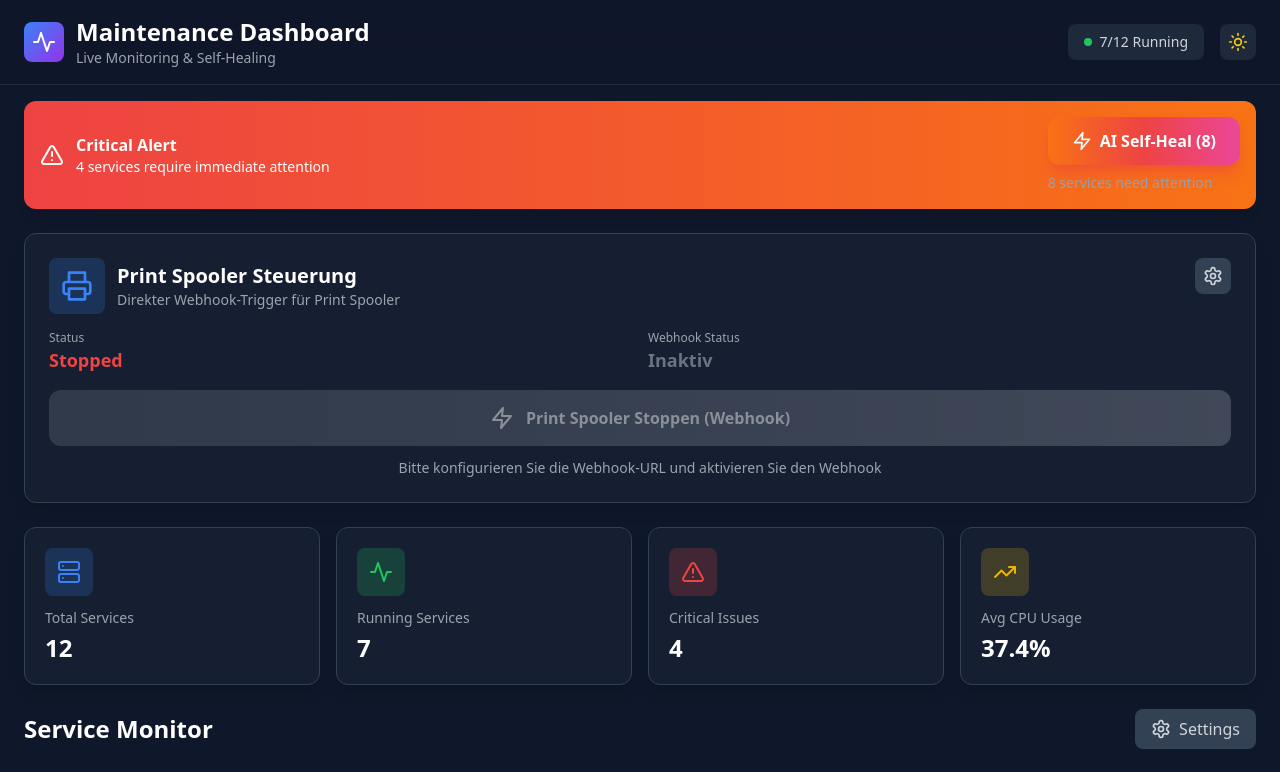
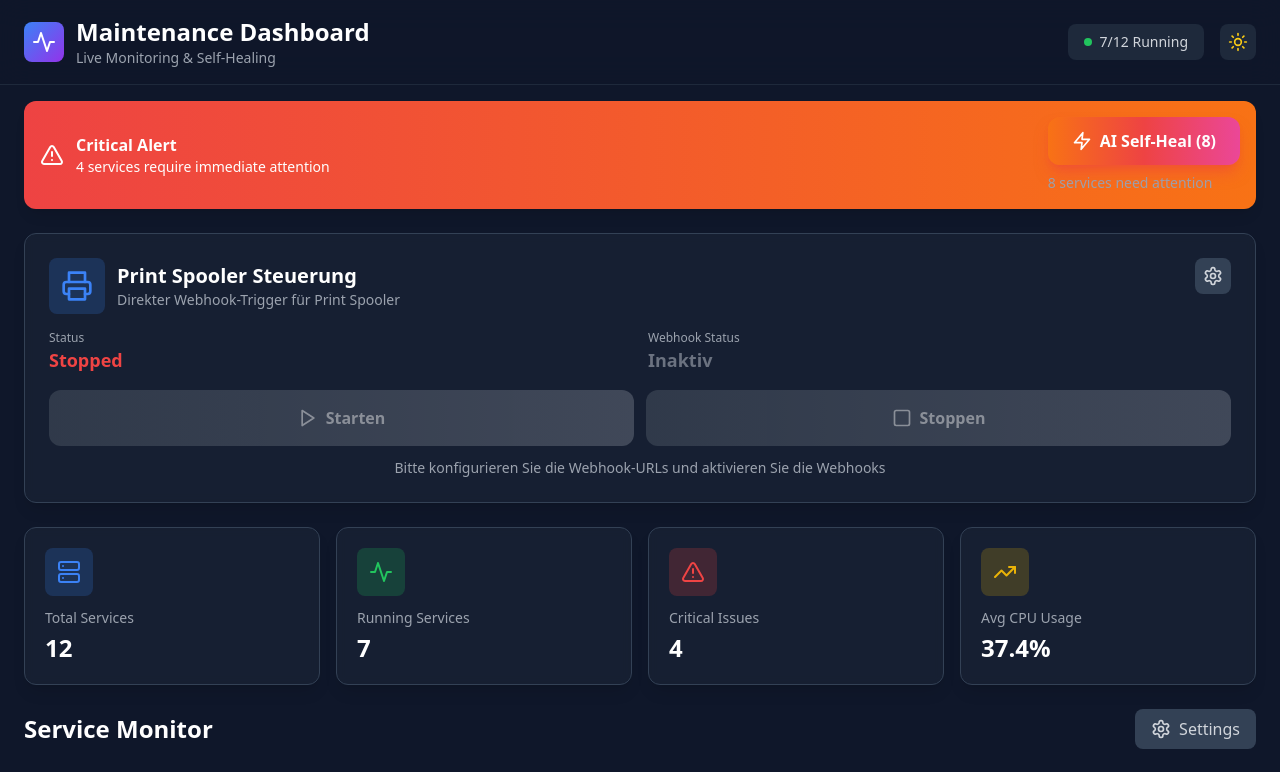
Before and after one commit to Striker24x/vibe-coding, a React (Vite) app: page / in a window 1280 px wide. Shown: the top 772 px of the page. Built offline with nearby package versions, Linux system fonts and the light colour scheme.

Commit message:
Updated App.tsx

```diff
--- a/src/App.tsx
+++ b/src/App.tsx
@@ -78,23 +78,62 @@ function App() {
     }
   };
 
-  const handleWebhookTrigger = async (serviceId: string) => {
+  const handleStartWebhook = async (serviceId: string) => {
     const service = services.find((s) => s.id === serviceId);
-    if (!service || !service.webhook_url || !service.webhook_enabled) {
+    if (!service || !service.start_webhook_url || !service.start_webhook_enabled) {
       addAlert({
         type: 'error',
         title: 'Webhook Fehler',
-        message: 'Webhook ist nicht konfiguriert oder deaktiviert',
+        message: 'Start Webhook ist nicht konfiguriert oder deaktiviert',
       });
       return;
     }
 
-    window.location.href = service.webhook_url;
+    updateService(serviceId, { status: 'Running' });
+    window.location.href = service.start_webhook_url;
+
+    addAlert({
+      type: 'success',
+      title: 'Dienst gestartet',
+      message: `${service.display_name} wurde erfolgreich gestartet`,
+    });
   };
 
-  const handleWebhookUpdate = async (serviceId: string, webhookUrl: string, enabled: boolean) => {
+  const handleStopWebhook = async (serviceId: string) => {
+    const service = services.find((s) => s.id === serviceId);
+    if (!service || !service.stop_webhook_url || !service.stop_webhook_enabled) {
+      addAlert({
+        type: 'error',
+        title: 'Webhook Fehler',
+        message: 'Stop Webhook ist nicht konfiguriert oder deaktiviert',
+      });
+      return;
+    }
+
+    updateService(serviceId, { status: 'Stopped' });
+    window.location.href = service.stop_webhook_url;
+
+    addAlert({
+      type: 'success',
+      title: 'Dienst gestoppt',
+      message: `${service.display_name} wurde erfolgreich gestoppt`,
+    });
+  };
+
+  const handleWebhookUpdate = async (
+    serviceId: string,
+    startUrl: string,
+    startEnabled: boolean,
+    stopUrl: string,
+    stopEnabled: boolean
+  ) => {
     try {
-      updateService(serviceId, { webhook_url: webhookUrl, webhook_enabled: enabled });
+      updateService(serviceId, {
+        start_webhook_url: startUrl,
+        start_webhook_enabled: startEnabled,
+        stop_webhook_url: stopUrl,
+        stop_webhook_enabled: stopEnabled,
+      });
 
       addAlert({
         type: 'success',
@@ -148,7 +187,8 @@ function App() {
         {services.find((s) => s.name === 'spooler') && (
           <PrintSpoolerControl
             service={services.find((s) => s.name === 'spooler')!}
-            onWebhookTrigger={handleWebhookTrigger}
+            onStartWebhook={handleStartWebhook}
+            onStopWebhook={handleStopWebhook}
             onWebhookUpdate={handleWebhookUpdate}
             theme={theme}
           />
--- a/src/components/PrintSpoolerControl.tsx
+++ b/src/components/PrintSpoolerControl.tsx
@@ -1,37 +1,57 @@
 import { useState } from 'react';
-import { Printer, Settings, Save, Loader2, Zap } from 'lucide-react';
+import { Printer, Settings, Save, Loader2, Play, Square } from 'lucide-react';
 import { Service } from '../types';
 import { WebhookDiagnostics } from './WebhookDiagnostics';
 
 interface PrintSpoolerControlProps {
   service: Service;
-  onWebhookTrigger: (serviceId: string) => Promise<void>;
-  onWebhookUpdate: (serviceId: string, webhookUrl: string, enabled: boolean) => Promise<void>;
+  onStartWebhook: (serviceId: string) => Promise<void>;
+  onStopWebhook: (serviceId: string) => Promise<void>;
+  onWebhookUpdate: (
+    serviceId: string,
+    startUrl: string,
+    startEnabled: boolean,
+    stopUrl: string,
+    stopEnabled: boolean
+  ) => Promise<void>;
   theme: 'dark' | 'light';
 }
 
 export function PrintSpoolerControl({
   service,
-  onWebhookTrigger,
+  onStartWebhook,
+  onStopWebhook,
   onWebhookUpdate,
   theme,
 }: PrintSpoolerControlProps) {
   const [isConfigOpen, setIsConfigOpen] = useState(false);
-  const [isTriggeringWebhook, setIsTriggeringWebhook] = useState(false);
-  const [webhookUrl, setWebhookUrl] = useState(service.webhook_url || '');
-  const [webhookEnabled, setWebhookEnabled] = useState(service.webhook_enabled || false);
+  const [isTriggeringStart, setIsTriggeringStart] = useState(false);
+  const [isTriggeringStop, setIsTriggeringStop] = useState(false);
+  const [startWebhookUrl, setStartWebhookUrl] = useState(service.start_webhook_url || '');
+  const [startWebhookEnabled, setStartWebhookEnabled] = useState(service.start_webhook_enabled || false);
+  const [stopWebhookUrl, setStopWebhookUrl] = useState(service.stop_webhook_url || '');
+  const [stopWebhookEnabled, setStopWebhookEnabled] = useState(service.stop_webhook_enabled || false);
 
-  const handleTriggerWebhook = async () => {
-    setIsTriggeringWebhook(true);
+  const handleTriggerStart = async () => {
+    setIsTriggeringStart(true);
     try {
-      await onWebhookTrigger(service.id);
+      await onStartWebhook(service.id);
     } finally {
-      setIsTriggeringWebhook(false);
+      setIsTriggeringStart(false);
+    }
+  };
+
+  const handleTriggerStop = async () => {
+    setIsTriggeringStop(true);
+    try {
+      await onStopWebhook(service.id);
+    } finally {
+      setIsTriggeringStop(false);
     }
   };
 
   const handleSaveConfig = async () => {
-    await onWebhookUpdate(service.id, webhookUrl, webhookEnabled);
+    await onWebhookUpdate(service.id, startWebhookUrl, startWebhookEnabled, stopWebhookUrl, stopWebhookEnabled);
     setIsConfigOpen(false);
   };
 
@@ -80,57 +100,96 @@ export function PrintSpoolerControl({
           <h4 className={`font-semibold mb-3 ${theme === 'dark' ? 'text-white' : 'text-gray-900'}`}>
             Webhook Konfiguration
           </h4>
-          <div className="space-y-3">
-            <div>
-              <label
-                className={`block text-sm font-medium mb-2 ${
-                  theme === 'dark' ? 'text-gray-300' : 'text-gray-700'
-                }`}
-              >
-                Webhook URL
-              </label>
+          <div className="space-y-4">
+            <div className={`p-3 rounded-lg border ${
+              theme === 'dark' ? 'bg-slate-800 border-slate-600' : 'bg-white border-gray-300'
+            }`}>
+              <h5 className={`text-sm font-semibold mb-2 ${theme === 'dark' ? 'text-green-400' : 'text-green-700'}`}>
+                Start Webhook
+              </h5>
+              <div className="space-y-2">
                 <input
                   type="text"
-                value={webhookUrl}
-                onChange={(e) => setWebhookUrl(e.target.value)}
-                placeholder="https://your-n8n-instance.com/webhook/stop-spooler"
-                className={`w-full px-4 py-2 rounded-lg border focus:outline-none focus:ring-2 focus:ring-blue-500 ${
+                  value={startWebhookUrl}
+                  onChange={(e) => setStartWebhookUrl(e.target.value)}
+                  placeholder="https://your-n8n-instance.com/webhook/start-spooler"
+                  className={`w-full px-4 py-2 rounded-lg border focus:outline-none focus:ring-2 focus:ring-green-500 ${
                     theme === 'dark'
-                    ? 'bg-slate-800 border-slate-600 text-white placeholder-gray-400'
-                    : 'bg-white border-gray-300 text-gray-900 placeholder-gray-500'
+                      ? 'bg-slate-900 border-slate-700 text-white placeholder-gray-400'
+                      : 'bg-gray-50 border-gray-300 text-gray-900 placeholder-gray-500'
                   }`}
                 />
-            </div>
-            <div className="flex items-center justify-between">
                 <div className="flex items-center gap-2">
                   <input
                     type="checkbox"
-                  id="webhook-enabled"
-                  checked={webhookEnabled}
-                  onChange={(e) => setWebhookEnabled(e.target.checked)}
-                  className="w-4 h-4 rounded border-slate-600 text-blue-500 focus:ring-2 focus:ring-blue-500"
+                    id="start-webhook-enabled"
+                    checked={startWebhookEnabled}
+                    onChange={(e) => setStartWebhookEnabled(e.target.checked)}
+                    className="w-4 h-4 rounded border-slate-600 text-green-500 focus:ring-2 focus:ring-green-500"
                   />
                   <label
-                  htmlFor="webhook-enabled"
+                    htmlFor="start-webhook-enabled"
                     className={`text-sm font-medium ${
                       theme === 'dark' ? 'text-gray-300' : 'text-gray-700'
                     }`}
                   >
-                  Webhook aktiviert
+                    Start Webhook aktiviert
                   </label>
                 </div>
+                {startWebhookUrl && (
+                  <WebhookDiagnostics webhookUrl={startWebhookUrl} theme={theme} />
+                )}
+              </div>
+            </div>
+
+            <div className={`p-3 rounded-lg border ${
+              theme === 'dark' ? 'bg-slate-800 border-slate-600' : 'bg-white border-gray-300'
+            }`}>
+              <h5 className={`text-sm font-semibold mb-2 ${theme === 'dark' ? 'text-red-400' : 'text-red-700'}`}>
+                Stop Webhook
+              </h5>
+              <div className="space-y-2">
+                <input
+                  type="text"
+                  value={stopWebhookUrl}
+                  onChange={(e) => setStopWebhookUrl(e.target.value)}
+                  placeholder="https://your-n8n-instance.com/webhook/stop-spooler"
+                  className={`w-full px-4 py-2 rounded-lg border focus:outline-none focus:ring-2 focus:ring-red-500 ${
+                    theme === 'dark'
+                      ? 'bg-slate-900 border-slate-700 text-white placeholder-gray-400'
+                      : 'bg-gray-50 border-gray-300 text-gray-900 placeholder-gray-500'
+                  }`}
+                />
+                <div className="flex items-center gap-2">
+                  <input
+                    type="checkbox"
+                    id="stop-webhook-enabled"
+                    checked={stopWebhookEnabled}
+                    onChange={(e) => setStopWebhookEnabled(e.target.checked)}
+                    className="w-4 h-4 rounded border-slate-600 text-red-500 focus:ring-2 focus:ring-red-500"
+                  />
+                  <label
+                    htmlFor="stop-webhook-enabled"
+                    className={`text-sm font-medium ${
+                      theme === 'dark' ? 'text-gray-300' : 'text-gray-700'
+                    }`}
+                  >
+                    Stop Webhook aktiviert
+                  </label>
+                </div>
+                {stopWebhookUrl && (
+                  <WebhookDiagnostics webhookUrl={stopWebhookUrl} theme={theme} />
+                )}
+              </div>
+            </div>
+
             <button
               onClick={handleSaveConfig}
-                className="flex items-center gap-2 px-4 py-2 bg-blue-500 hover:bg-blue-600 text-white rounded-lg text-sm font-medium transition-colors"
+              className="w-full flex items-center justify-center gap-2 px-4 py-2 bg-blue-500 hover:bg-blue-600 text-white rounded-lg text-sm font-medium transition-colors"
             >
               <Save className="w-4 h-4" />
               Speichern
             </button>
-            </div>
-
-            {webhookUrl && (
-              <WebhookDiagnostics webhookUrl={webhookUrl} theme={theme} />
-            )}
           </div>
         </div>
       )}
@@ -152,53 +211,67 @@ export function PrintSpoolerControl({
           </p>
           <p
             className={`text-lg font-semibold ${
-              service.webhook_enabled ? 'text-green-500' : 'text-gray-500'
+              (service.start_webhook_enabled || service.stop_webhook_enabled) ? 'text-green-500' : 'text-gray-500'
             }`}
           >
-            {service.webhook_enabled ? 'Aktiv' : 'Inaktiv'}
+            {(service.start_webhook_enabled || service.stop_webhook_enabled) ? 'Aktiv' : 'Inaktiv'}
           </p>
         </div>
       </div>
 
-      {service.webhook_url && (
-        <div
-          className={`mb-4 p-3 rounded-lg text-xs font-mono ${
-            theme === 'dark' ? 'bg-slate-900 text-green-400' : 'bg-gray-100 text-green-700'
-          }`}
-        >
-          {service.webhook_url}
-        </div>
-      )}
-
+      <div className="grid grid-cols-2 gap-3">
         <button
-        onClick={handleTriggerWebhook}
-        disabled={!service.webhook_enabled || !service.webhook_url || isTriggeringWebhook}
-        className={`w-full flex items-center justify-center gap-3 px-6 py-4 rounded-xl font-bold text-white transition-all duration-300 transform hover:scale-105 disabled:opacity-50 disabled:cursor-not-allowed disabled:transform-none ${
-          service.webhook_enabled && service.webhook_url
-            ? 'bg-gradient-to-r from-red-500 via-orange-500 to-yellow-500 shadow-lg shadow-orange-500/50'
+          onClick={handleTriggerStart}
+          disabled={!service.start_webhook_enabled || !service.start_webhook_url || isTriggeringStart}
+          className={`flex items-center justify-center gap-2 px-6 py-4 rounded-xl font-bold text-white transition-all duration-300 transform hover:scale-105 disabled:opacity-50 disabled:cursor-not-allowed disabled:transform-none ${
+            service.start_webhook_enabled && service.start_webhook_url
+              ? 'bg-gradient-to-r from-green-500 to-emerald-500 shadow-lg shadow-green-500/50'
               : 'bg-gradient-to-r from-gray-600 to-gray-500'
           }`}
         >
-        {isTriggeringWebhook ? (
+          {isTriggeringStart ? (
             <>
-            <Loader2 className="w-6 h-6 animate-spin" />
-            Webhook wird ausgeführt...
+              <Loader2 className="w-5 h-5 animate-spin" />
+              Starte...
             </>
           ) : (
             <>
-            <Zap className="w-6 h-6" />
-            Print Spooler Stoppen (Webhook)
+              <Play className="w-5 h-5" />
+              Starten
             </>
           )}
         </button>
 
-      {!service.webhook_enabled && (
+        <button
+          onClick={handleTriggerStop}
+          disabled={!service.stop_webhook_enabled || !service.stop_webhook_url || isTriggeringStop}
+          className={`flex items-center justify-center gap-2 px-6 py-4 rounded-xl font-bold text-white transition-all duration-300 transform hover:scale-105 disabled:opacity-50 disabled:cursor-not-allowed disabled:transform-none ${
+            service.stop_webhook_enabled && service.stop_webhook_url
+              ? 'bg-gradient-to-r from-red-500 to-rose-500 shadow-lg shadow-red-500/50'
+              : 'bg-gradient-to-r from-gray-600 to-gray-500'
+          }`}
+        >
+          {isTriggeringStop ? (
+            <>
+              <Loader2 className="w-5 h-5 animate-spin" />
+              Stoppe...
+            </>
+          ) : (
+            <>
+              <Square className="w-5 h-5" />
+              Stoppen
+            </>
+          )}
+        </button>
+      </div>
+
+      {(!service.start_webhook_enabled && !service.stop_webhook_enabled) && (
         <p
           className={`mt-3 text-sm text-center ${
             theme === 'dark' ? 'text-gray-400' : 'text-gray-600'
           }`}
         >
-          Bitte konfigurieren Sie die Webhook-URL und aktivieren Sie den Webhook
+          Bitte konfigurieren Sie die Webhook-URLs und aktivieren Sie die Webhooks
         </p>
       )}
     </div>
--- a/src/types/index.ts
+++ b/src/types/index.ts
@@ -12,6 +12,10 @@ export interface Service {
   error_count: number;
   webhook_url?: string;
   webhook_enabled?: boolean;
+  start_webhook_url?: string;
+  start_webhook_enabled?: boolean;
+  stop_webhook_url?: string;
+  stop_webhook_enabled?: boolean;
   created_at: string;
   updated_at: string;
 }
```
Lines whose indentation alone changed are shown as unchanged.
